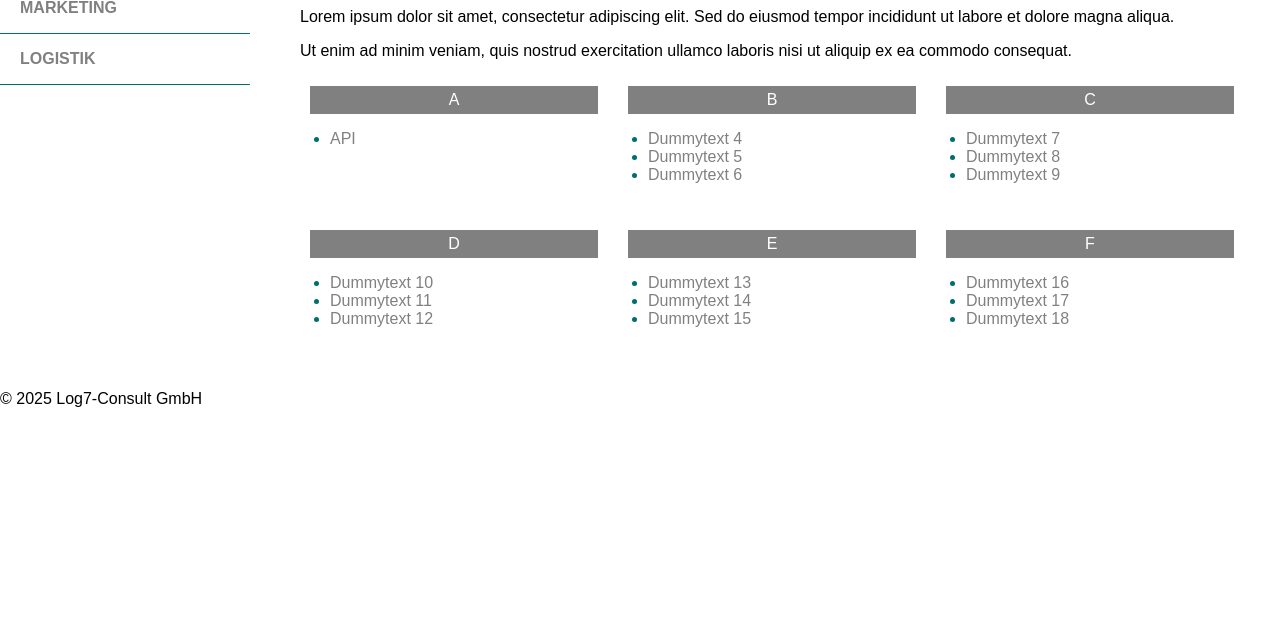
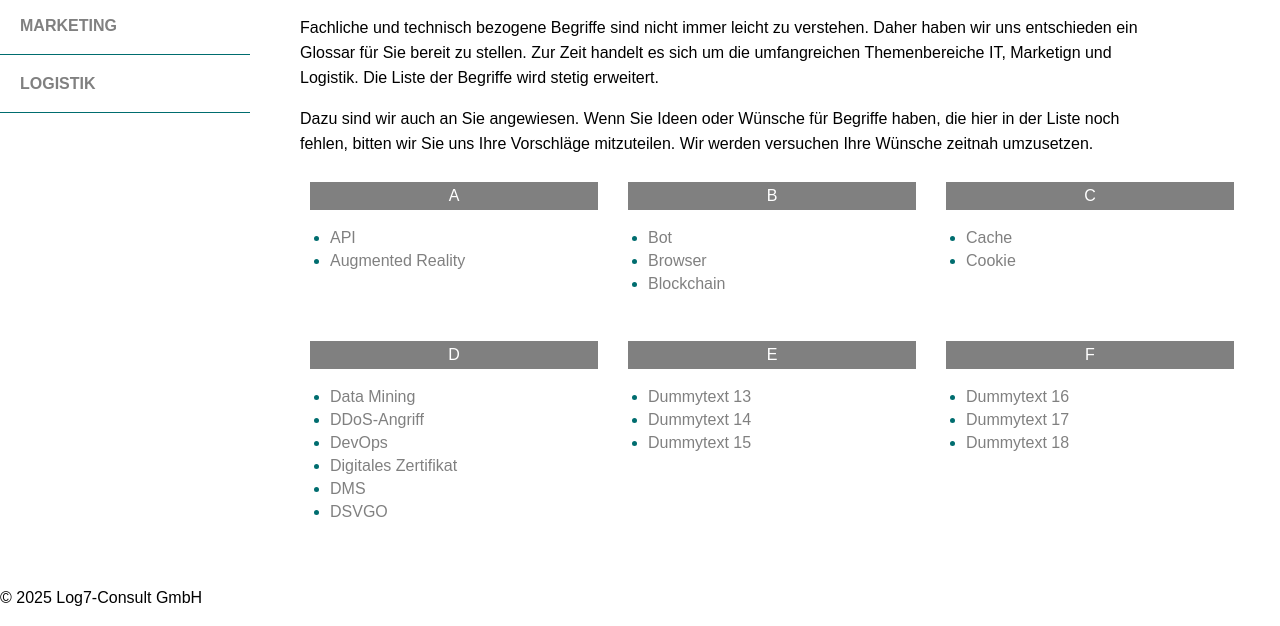
Before and after one commit to Stefalia/glossar, a plain HTML site: page index.html in a window 1280 px wide. Shown: the part 278-904 px from the top of the page. Before the commit the page ends 800 px from the top, so only its background shows below. Drawn offline with Linux system fonts and the light colour scheme.

Commit message:
Update homepage title and content; enhance glossary entries and styles for better readability

```diff
--- a/index.html
+++ b/index.html
@@ -3,7 +3,7 @@
 <head>
     <meta charset="UTF-8">
     <meta name="viewport" content="width=device-width, initial-scale=1.0">
-    <title>Seitennavigation</title>
+    <title>Glossar - log7-Consult GmbH</title>
     <link rel="stylesheet" href="styles.css">
 </head>
 <body>
@@ -44,39 +44,47 @@
                     </div>
                 </div>
                 <div id="content">
-                    <h1>Willkommen</h1>
-                    <p>Lorem ipsum dolor sit amet, consectetur adipiscing elit. Sed do eiusmod tempor incididunt ut labore et dolore magna aliqua.</p>
-                    <p>Ut enim ad minim veniam, quis nostrud exercitation ullamco laboris nisi ut aliquip ex ea commodo consequat.</p>
+                    <h1>Herzlich Willkommen!</h1>
+                    <p class="text">
+                        Fachliche und technisch bezogene Begriffe sind nicht immer leicht zu verstehen. Daher haben wir uns entschieden ein Glossar für Sie bereit zu stellen.
+                        Zur Zeit handelt es sich um die umfangreichen Themenbereiche IT, Marketign und Logistik. Die Liste der Begriffe wird stetig erweitert.
+                    </p>
+                    <p>Dazu sind wir auch an Sie angewiesen. Wenn Sie Ideen oder Wünsche für Begriffe haben, die hier in der Liste noch fehlen, bitten wir Sie uns Ihre Vorschläge mitzuteilen.
+                        Wir werden versuchen Ihre Wünsche zeitnah umzusetzen.
+                    </p>
                 <div class="alphabet-container">
                         <div class="alphabet-item">
                             <div class="alphabet-header">A</div>
                             <ul>
                                 <li><a href="#" onclick="loadContent('api')" id="link-api">API</a></li>
+                                <li>Augmented Reality</li>
                             </ul>
                         </div>
                         <div class="alphabet-item">
                             <div class="alphabet-header">B</div>
                             <ul>
-                                <li>Dummytext 4</li>
-                                <li>Dummytext 5</li>
-                                <li>Dummytext 6</li>
+                                <li>Bot</li>
+                                <li>Browser</li>
+                                <li>Blockchain</li>
                             </ul>
                         </div>
                         <div class="alphabet-item">
                             <div class="alphabet-header">C</div>
                             <ul>
-                                <li>Dummytext 7</li>
-                                <li>Dummytext 8</li>
-                                <li>Dummytext 9</li>
+                                <li>Cache</li>
+                                <li>Cookie</li>
                             </ul>
                         </div>
                         <!-- Neue Zeile mit weiteren alphabet-item -->
                         <div class="alphabet-item">
                             <div class="alphabet-header">D</div>
                             <ul>
-                                <li>Dummytext 10</li>
-                                <li>Dummytext 11</li>
-                                <li>Dummytext 12</li>
+                                <li>Data Mining</li>
+                                <li>DDoS-Angriff</li>
+                                <li>DevOps</li>
+                                <li>Digitales Zertifikat</li>
+                                <li>DMS</li>
+                                <li>DSVGO</li>
                             </ul>
                         </div>
                         <div class="alphabet-item">
--- a/styles.css
+++ b/styles.css
@@ -11,6 +11,15 @@ header {
     background-color: #006d6f; /* Petrol */
     color: white;
     padding: 10px;
+}
+
+p {
+    line-height: 25px;
+    margin-right: 90px;
+}
+
+li {
+    line-height: 23px;
 }
 
 .headline h1 {
```
